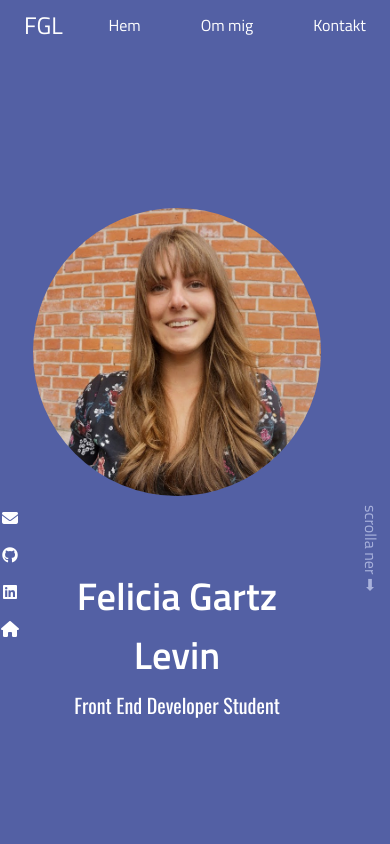
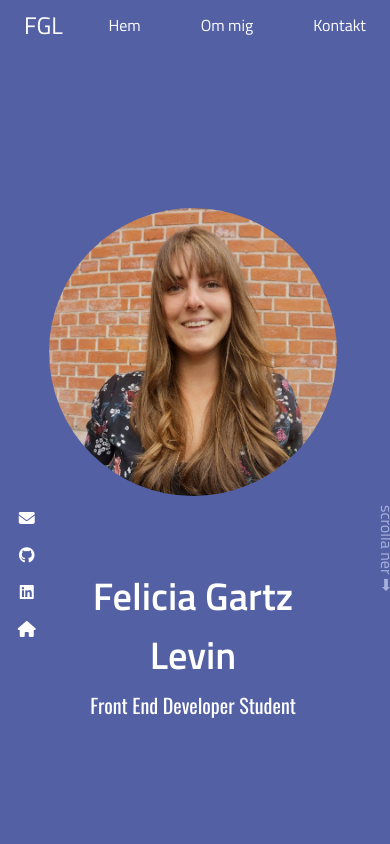
Before and after one commit to FeliciaGartzLevin/feliciagl-CV, a plain HTML site: page index.html in a window 390 px wide. Shown: the top 844 px of the page. Drawn offline with nearby package versions, Linux system fonts and the light colour scheme.

Commit message:
försöker fixa headern

```diff
--- a/scss/_layout.scss
+++ b/scss/_layout.scss
@@ -55,9 +55,6 @@
     justify-content: center;
     text-align: center;
 
-    & p{
-        word-break: keep-all;
-    }
 }
 
 .sidebar-container.skills{
--- a/scss/main.scss
+++ b/scss/main.scss
@@ -94,11 +94,29 @@ a.social-links{
     text-transform: lowercase;
     color: $lighter-navbar-color;
     width: 100px;
+    overflow: hidden;
+
+    //     & p{
+    //         word-break: keep-all;
+    //     }
+
     // &:after{
     //     content: '➡';
     // }
     // fixa pilen så den kommer på samma rad
 }
+
+@media(max-width: 464px) {
+
+    // måste fixa headern så att den är responsiv
+
+    .social-icons{
+        padding-left: 1rem;
+    }
+
+}
+
+
 
 // -----------------NAVBAR--------------------
 
```
Also changed, not shown: css/main.css.
